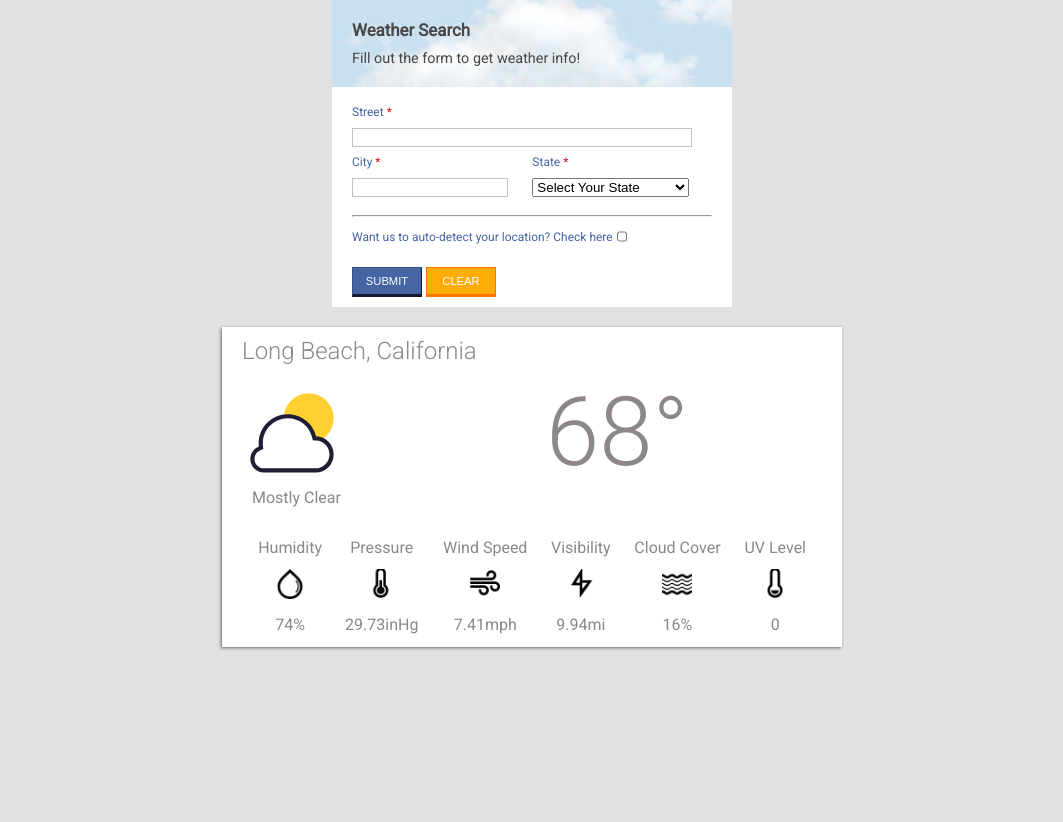
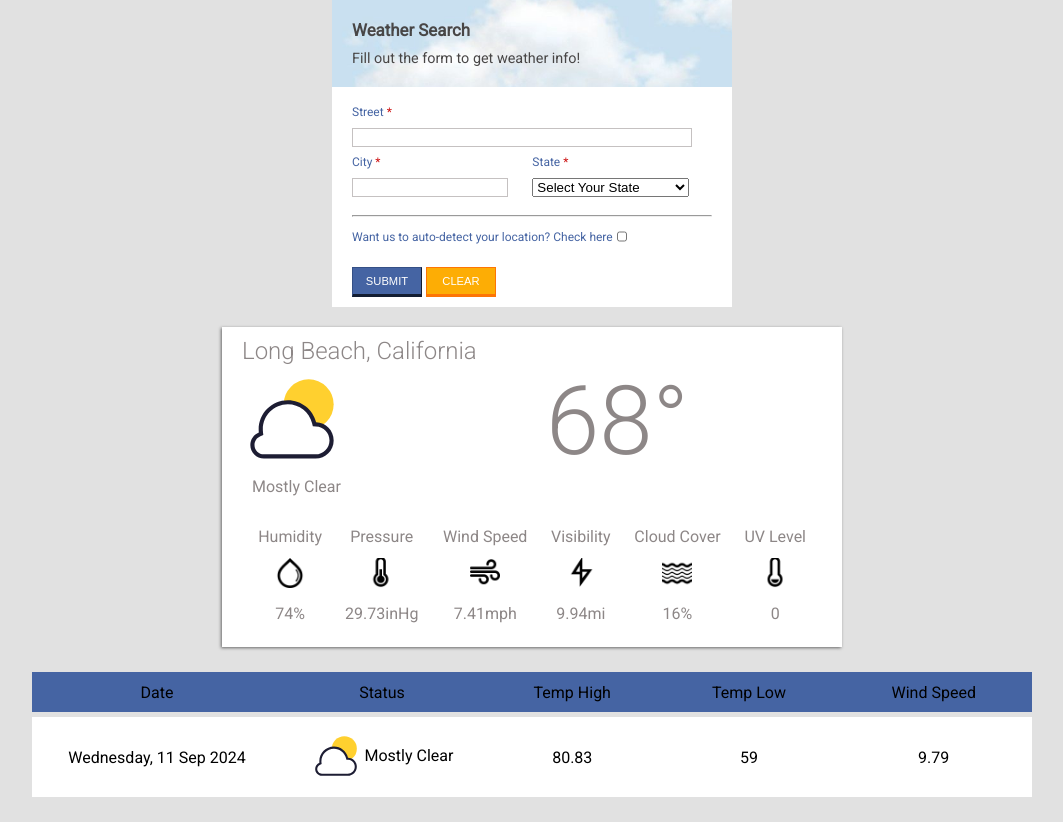
Before and after one commit to gbccccc/Weather-native, a Flask app: page / in a window 1280 px wide. Shown: the whole page, without its empty margins (108-1171 px from the left). Before the commit the page ends 650 px from the top, so only its background shows below. Run offline with Flask 3, Linux system fonts and the light colour scheme.

Commit message:
result table layout

```diff
--- a/static/styles/style.css
+++ b/static/styles/style.css
@@ -152,13 +152,13 @@ body {
 #card-weather-icon {
     width: 100px;
     height: 100px;
-    margin-top: 20px;
-    margin-bottom: -20px;
+    vertical-align: middle;
 }
 
 .card-temperature-text {
     font-size: 6em;
     margin-left: 200px;
+    vertical-align: middle;
 }
 
 #card-weather {
@@ -176,3 +176,34 @@ body {
     width: 30px;
     height: 30px;
 }
+
+.result-table {
+    text-align: center;
+    width: 1000px;
+    margin: 20px auto;
+    border-spacing: 0 5px;
+}
+
+.result-table-header {
+    background-color: #4564a3;
+    height: 40px;
+}
+
+.table-date {
+    width: 25%;
+}
+
+.table-status {
+    width: 20%;
+}
+
+.result-table-row {
+    background-color: white;
+    height: 80px;
+}
+
+.table-status-icon {
+    width: 50px;
+    height: 50px;
+    vertical-align: middle;
+}
--- a/templates/index.html
+++ b/templates/index.html
@@ -97,9 +97,25 @@
         </tr>
       </table>
     </div>
-    <div class="result-table">
-
-    </div>
+    <table class="result-table roboto-regular">
+      <tr class="result-table-header">
+        <td class="table-date">Date</td>
+        <td class="table-status">Status</td>
+        <td>Temp High</td>
+        <td>Temp Low</td>
+        <td>Wind Speed</td>
+      </tr>
+      <tr class="result-table-row">
+        <td>Wednesday, 11 Sep 2024</td>
+        <td>
+          <img class="table-status-icon" src="{{ url_for("static", filename="images/weather-symbols/mostly_clear_day.svg") }}"
+               alt="mostly_clear_day"/> Mostly Clear
+        </td>
+        <td>80.83</td>
+        <td>59</td>
+        <td>9.79</td>
+      </tr>
+    </table>
   </div>
   <div class="detail">
     <div class="detail-card">
```
Also changed, not shown: main.py (+0 -7 lines).
